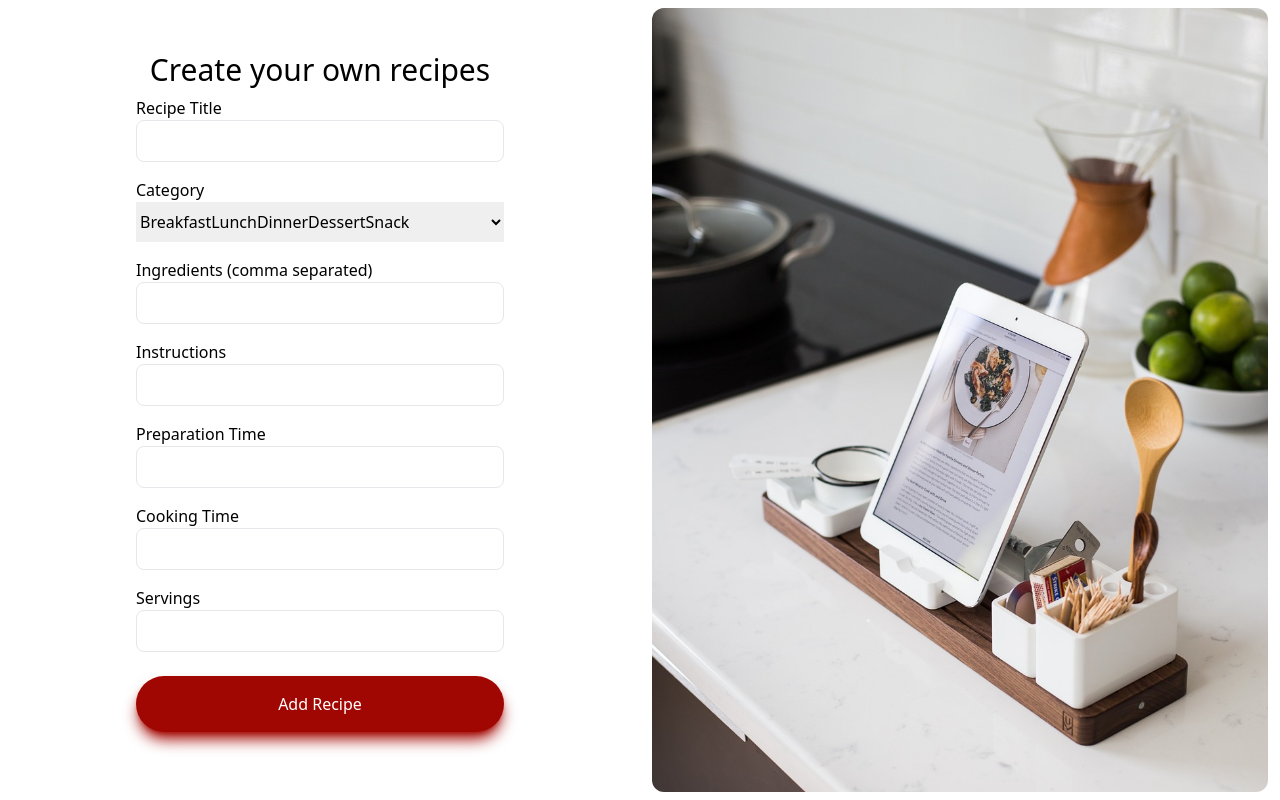
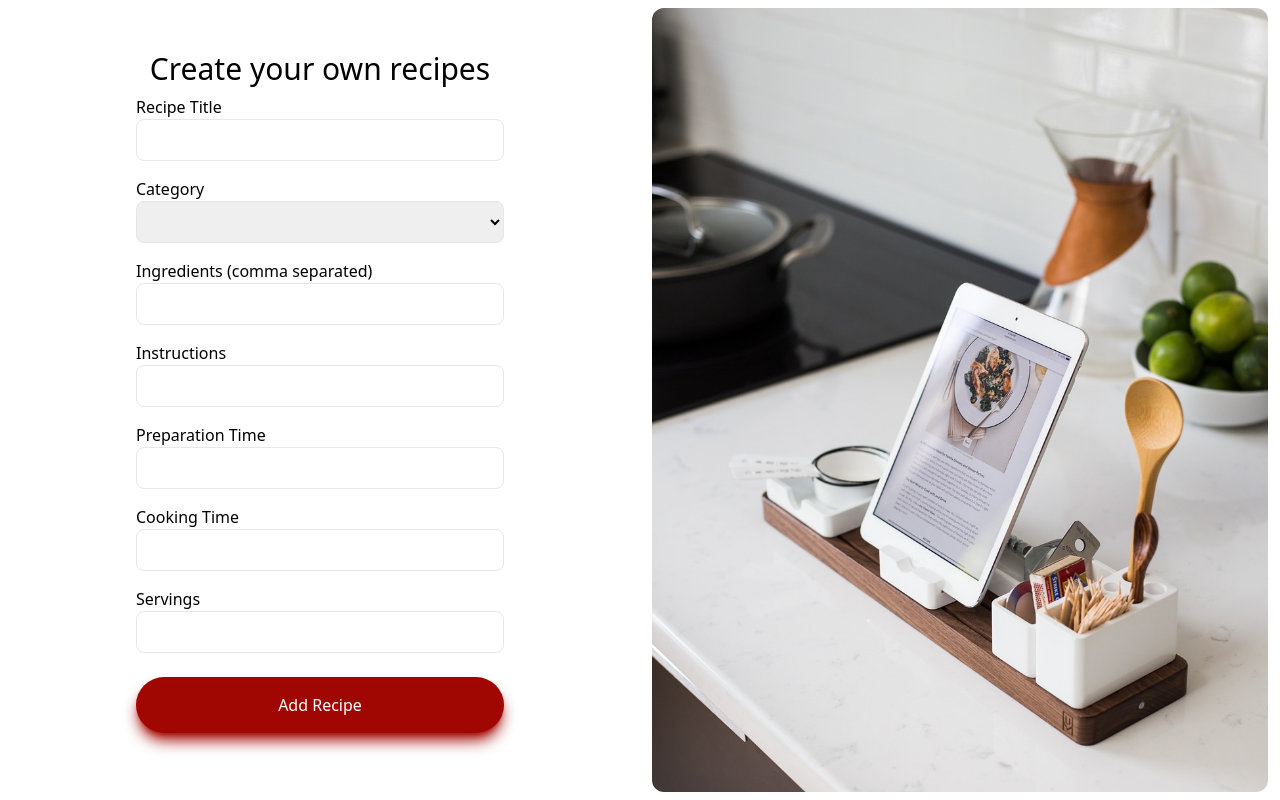
Before and after one commit to Ariesdiamond12/mlab-recipe_app, a React (Vite) app: page /add-recipe in a window 1280 px wide. Built offline with nearby package versions, Linux system fonts and the light colour scheme.

Commit message:
Updated the code

```diff
--- a/db.json
+++ b/db.json
@@ -221,6 +221,11 @@
       "id": "66df",
       "username": "tumi@icloud.co.za",
       "password": "12345678"
+    },
+    {
+      "id": "85bb",
+      "username": "lethabo@spacex.com",
+      "password": "aaaa"
     }
   ]
 }
--- a/src/components/AddRecipe.jsx
+++ b/src/components/AddRecipe.jsx
@@ -83,14 +83,11 @@ function AddRecipe() {
             </div>
             <div className="flex flex-col py-2">
               <label>Category</label>
-              <select className="flex flex-col py-2">
-                <option>
-                  <option value="Breakfast">Breakfast</option>
-                  <option value="Lunch">Lunch</option>
-                  <option value="Dinner">Dinner</option>
-                  <option value="Dessert">Dessert</option>
-                  <option value="Snack">Snack</option>
-                </option>
+              <select className="border p-2 rounded-lg">
+                <option></option>
+                <option value="breakfast">Breakfast</option>
+                <option value="lunch">Lunch</option>
+                <option value="dinner">Dinner</option>
               </select>
             </div>
             <div className="flex flex-col py-2">
--- a/src/components/Home.jsx
+++ b/src/components/Home.jsx
@@ -50,7 +50,7 @@ function Home() {
 
   return (
     <div>
-      <div className= "relative">
+      <div className="relative">
         <div
           className="h-screen md:h-90 xl:h-64 bg-cover bg-zinc-900/90 bg-center"
           style={{
```
